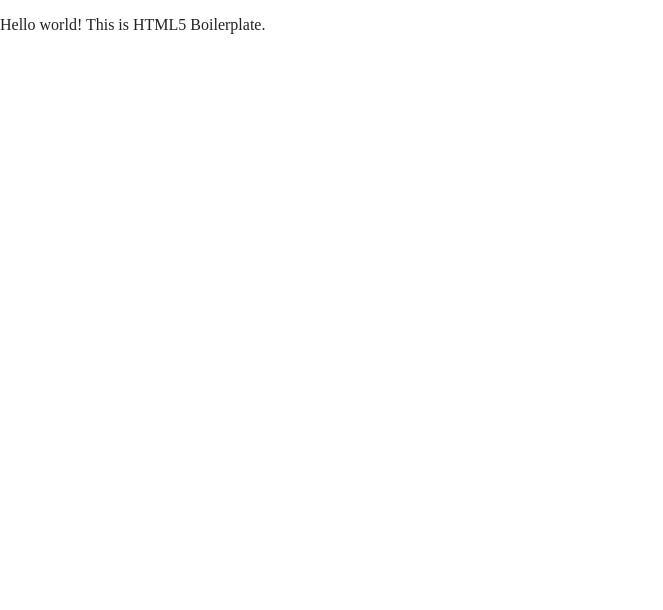
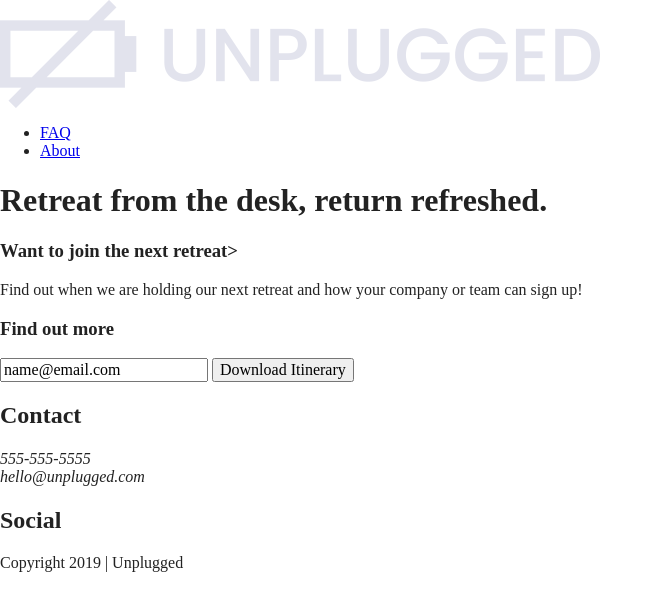
Before and after one commit to sjohns-cru/unplugged-retreat, a website built with Parcel: page index.html in a window 1280 px wide. Shown: the whole page, without its empty margins (0-663 px from the left). Built offline with nearby package versions, Linux system fonts and the light colour scheme.

Commit message:
html structure and text added

```diff
--- a/index.html
+++ b/index.html
@@ -3,7 +3,7 @@
 
 <head>
   <meta charset="utf-8">
-  <title></title>
+  <title>Unplugged Retreat</title>
   <meta name="description" content="">
   <meta name="viewport" content="width=device-width, initial-scale=1">
 
@@ -23,9 +23,66 @@
 </head>
 
 <body>
+  <header>
+    <div class="content-wrapper">
+      <a href="#"><img src="img/unpluggedlogo.png" alt="unplugged logo"></a>
+      <div class="header-divider"></div>
+      <nav>
+        <ul>
+          <li><a href="faq/index.html" target="_blank">FAQ</a></li>
+          <li><a href="about/index.html" target="_blank">About</a></li>
+        </ul>
+      </nav>
+    </div>
+  </header>
+
+  <main>
+    <section class="hero-area">
+      <div class="content-wrapper">
+        <h1>Retreat from the desk, return refreshed.</h1>
+      </div>
+    </section>
+
+    <aside>
+      <div class="content-wrapper">
+        <div class="form-description">
+          <h3>Want to join the next retreat></h3>
+          <p>Find out when we are holding our next retreat and how your company or team can sign up!</p>
+        </div>
+        <div class="form">
+          <h3>Find out more</h3>
+          <input type="text" name="name" value="name@email.com">
+          <input type="button" value="Download Itinerary">
+        </div>
+      </div>
+    </aside>
+
+  </main>
+
+  <footer>
+    <div class="content-wrapper">
+      <div class="footer-content">
+        <h2>Contact</h2>
+        <address class="contact">
+          <p>555-555-5555<br>hello@unplugged.com</p>
+        </address>
+        <div class="social">
+          <h2>Social</h2>
+          <div class="social-icons">
+            <p><a href="https://wwwfacebook.com" target="_blank"></a></p>
+            <p><a href="https://www.twitter.com" target="_blank"></a></p>
+            <p><a href="https://www.instagram.com" target="_blank"></a></p>
+            </div>
+          </div>
+        </div>
+      </div>
+
+      <div class="copyright">
+        <p>Copyright 2019 &verbar; Unplugged</p>
+      </div>
+  </footer>
 
   <!-- Add your site or application content here -->
-  <p>Hello world! This is HTML5 Boilerplate.</p>
   <script src="js/vendor/modernizr-3.11.2.min.js"></script>
   <script src="js/plugins.js"></script>
   <script src="js/main.js"></script>
```
Also changed, not shown: img/unpluggedlogo.png (added).
